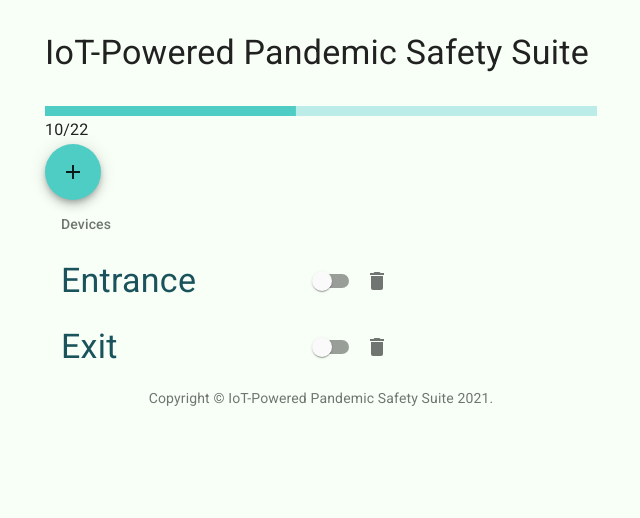
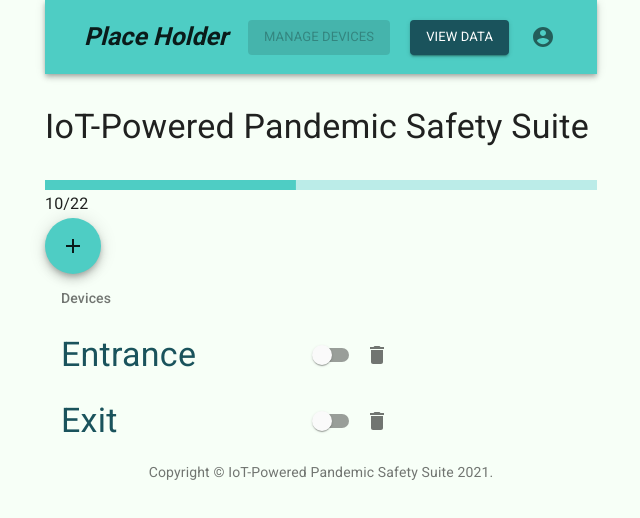
Before and after one commit to SWENG-Group-9/Frontend, a React (Create React App) app: page / in a window 1280 px wide. Shown: the top 518 px of the page, without its empty margins (319-959 px from the left). Built offline with nearby package versions, Linux system fonts and the light colour scheme.

Commit message:
Update App.js

```diff
--- a/src/App.js
+++ b/src/App.js
@@ -7,6 +7,7 @@ import DevicesTable from "./DevicesTable";
 import { withStyles } from "@material-ui/core/styles";
 import CapacityBar from "./CapacityBar";
 import LinearProgress from "@material-ui/core/LinearProgress";
+import HeadBar from "./HeadBar"
 
 function Copyright() {
   return (
@@ -24,6 +25,7 @@ function Copyright() {
 export default function App() {
   return (
     <Container maxWidth="sm">
+      <HeadBar/>
       <Box my={4}>
         <Typography variant="h4" component="h1" gutterBottom>
           IoT-Powered Pandemic Safety Suite
```
